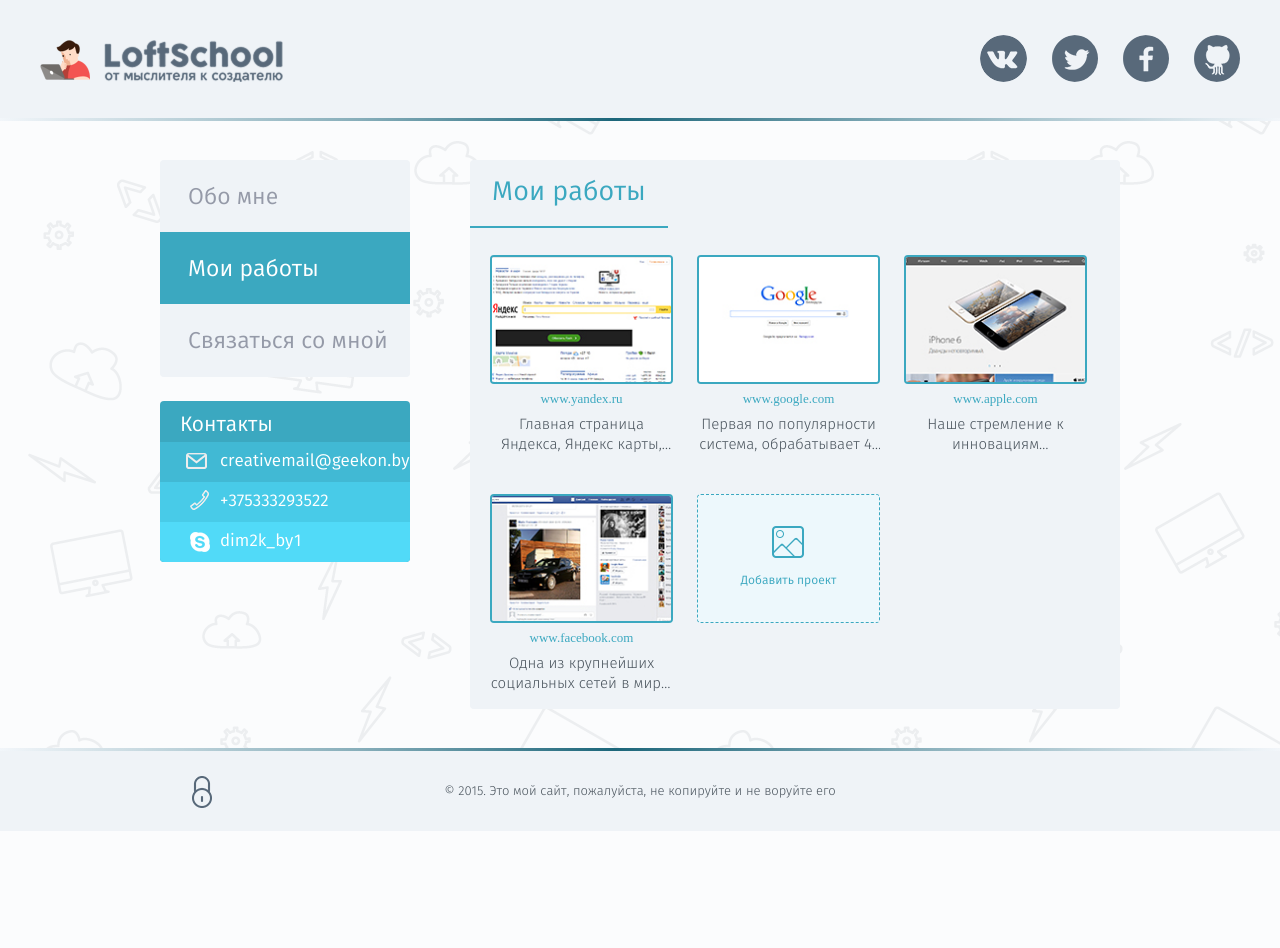
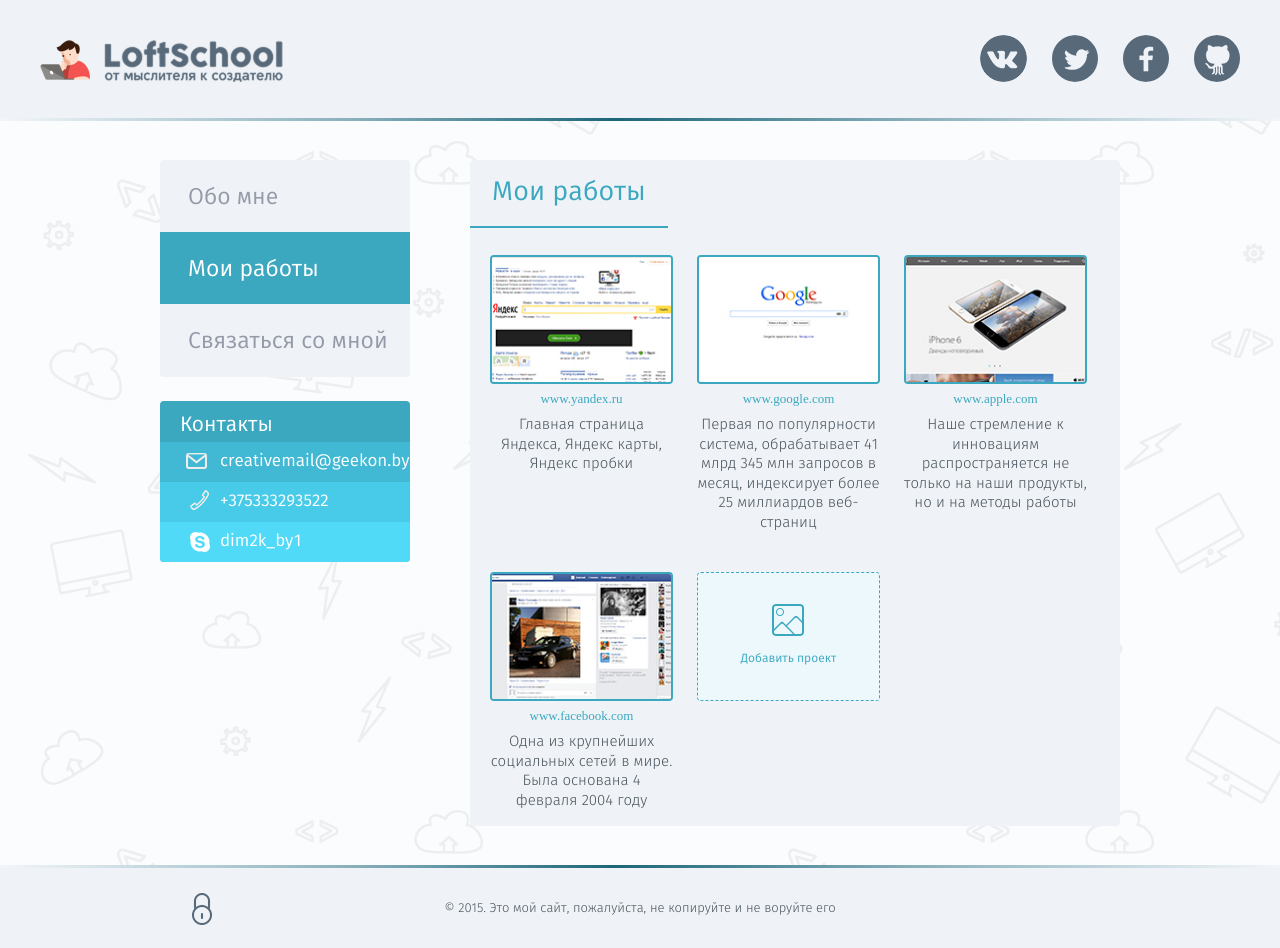
Before and after one commit to dim2k2006/loft-school, a website: page app/portfolio.html in a window 1280 px wide. Before the commit the page ends 831 px from the top, so only its background shows below. Drawn offline with nearby package versions, Linux system fonts and the light colour scheme; some packages are replaced by stand-ins of ours; files that its build step writes are made by us from their sources; a script that the page names is missing; a web font is replaced by a local one.

Commit message:
fix portfolio item

```diff
--- a/app/css/portfolio.css
+++ b/app/css/portfolio.css
@@ -11,7 +11,7 @@
 	display: inline-block;
 	vertical-align: top;
 	width: 183px;
-	height: 215px;
+	/*height: 215px;*/
 	overflow: hidden;
 	text-align: center;
 }
@@ -86,16 +86,16 @@
 	display: block;
 	display: -webkit-box;
 	width: 100%;
-	height: 39px;
+	/*height: 39px;*/
 	margin-top: 6px;
 	font-family: 'fira_sanslight';
 	font-size: 15px;
 	line-height: 1.3;
 	color: #4a545d;
-	-webkit-line-clamp: 2;
+	/*-webkit-line-clamp: 2;
   	-webkit-box-orient: vertical;
 	overflow: hidden;
-	text-overflow: ellipsis;
+	text-overflow: ellipsis;*/
 }
 
 .portfolio__preview:hover .portfolio__overlay {
```
